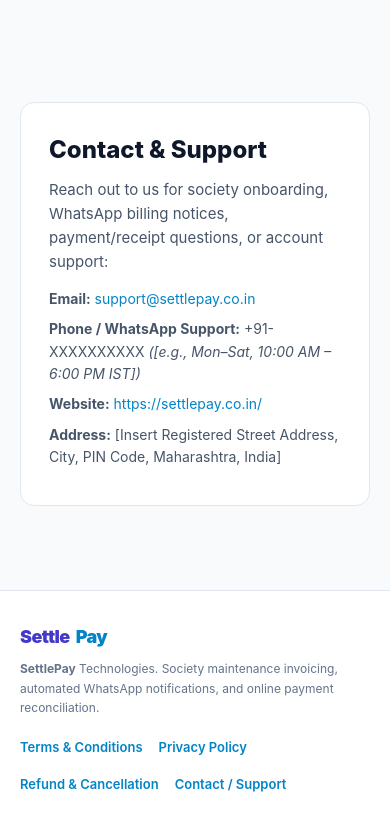
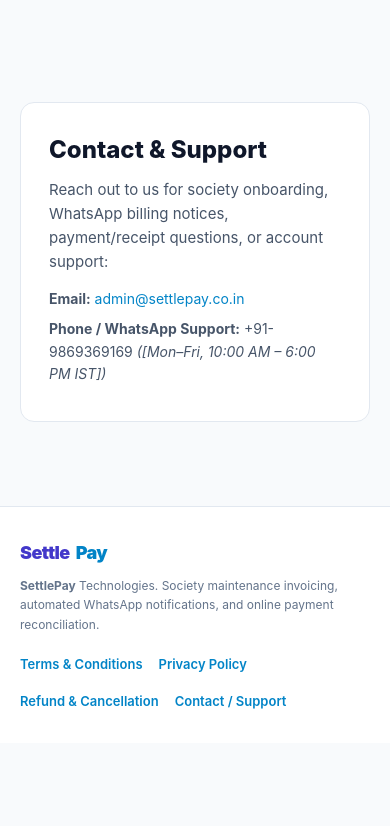
Before and after one commit to jiten-sahijwani/settlepay-landing, a plain HTML site: page index.html in a window 390 px wide. Shown: the part 1741-2567 px from the top of the page. After the commit the page ends 2484 px from the top, so only its background shows below. Drawn offline with Linux system fonts and the light colour scheme.

Commit message:
Change support email and phone number
Updated contact information for support.

```diff
--- a/index.html
+++ b/index.html
@@ -469,10 +469,8 @@
             Reach out to us for society onboarding, WhatsApp billing notices, payment/receipt questions, or account support:
           </p>
           <ul class="contact-list">
-            <li><strong>Email:</strong> <a href="mailto:support@settlepay.co.in">support@settlepay.co.in</a></li>
-            <li><strong>Phone / WhatsApp Support:</strong> +91-XXXXXXXXXX <em>([e.g., Mon–Sat, 10:00 AM – 6:00 PM IST])</em></li>
-            <li><strong>Website:</strong> <a href="https://settlepay.co.in/">https://settlepay.co.in/</a></li>
-            <li><strong>Address:</strong> [Insert Registered Street Address, City, PIN Code, Maharashtra, India]</li>
+            <li><strong>Email:</strong> <a href="mailto:support@settlepay.co.in">admin@settlepay.co.in</a></li>
+            <li><strong>Phone / WhatsApp Support:</strong> +91-9869369169 <em>([Mon–Fri, 10:00 AM – 6:00 PM IST])</em></li>
           </ul>
         </div>
       </div>
```
